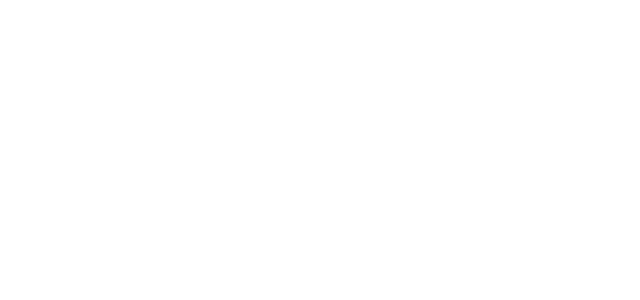
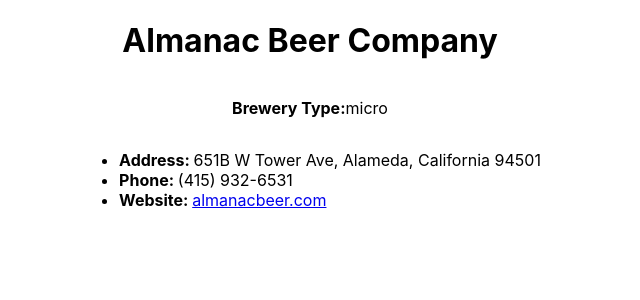
Before and after one commit to nickl72/SEI-Project-3, a React (Create React App) app in the folder brewery-app/: page /show/1 in a window 1280 px wide. Shown: the top 300 px of the page, without its empty margins (330-970 px from the left). Built offline with nearby package versions, Linux system fonts and the light colour scheme.

Commit message:
basic layout complete. Datd added with initial call from BrewDB

```diff
--- a/brewery-app/src/App.js
+++ b/brewery-app/src/App.js
@@ -2,7 +2,7 @@ import { Route } from 'react-router';
 
 // import Header from './components/Header';
 import Homepage from './components/Homepage';
-// import ShowPage from './components/ShowPage';
+import ShowPage from './components/ShowPage';
 // import Footer from './components/Footer';
 
 function App() {
@@ -12,7 +12,10 @@ function App() {
 
       <main>
         <Route exact path="/" component={Homepage} />
-        {/* <Route path="/show" component={ShowPage} /> */}
+        <Route
+          path="/show/:brewid"
+          render={(props) => <ShowPage /*PropsHere*/ />}
+          />
       </main>
 
       {/* <Footer /> */}
--- /dev/null
+++ b/brewery-app/src/components/ShowPage.js
@@ -0,0 +1,94 @@
+import React, {useState} from "react";
+import styled from "styled-components";
+// import Header from "./Header";
+// import Footer from ".Footer";
+
+const brewery = {
+    id: 299,
+    name: "Almanac Beer Company",
+    brewery_type: "micro",
+    street: "651B W Tower Ave",
+    city: "Alameda",
+    state: "California",
+    postal_code: "94501-5047",
+    country: "United States",
+    longitude: "-122.306283180899",
+    latitude: "37.7834497667258",
+    phone: "4159326531",
+    website_url: "http://almanacbeer.com",
+    updated_at: "2018-08-23T23:24:11.758Z"
+}
+
+const ShowPageContainer = styled.div`
+    display: flex;
+    flex-wrap: wrap;
+    flex-direction: column;
+    align-items: center;
+`
+
+const BreweryName = styled.div`
+
+`
+const BrewImage = styled.img`
+
+`
+
+const BrewStats = styled.div`
+
+`
+
+const BrewDiv = styled.div`
+
+`
+
+const Bold = styled.span`
+    font-weight: bold;
+`
+function ShowPage(props) {
+    const [showpageData, setShowpageData] = useState({
+        brewery: brewery
+    })
+
+    function formatPhoneNumber(phoneNumber) {
+        let match = phoneNumber.match(/^(\d{3})(\d{3})(\d{4})$/)
+        if (match) {
+            return `(${match[1]}) ${match[2]}-${match[3]}`
+        }
+    }
+
+    return(
+        <div>
+            {/* <Header /> */}
+            <ShowPageContainer>
+                <BreweryName>
+                    <h1>{showpageData.brewery.name}</h1>
+                </BreweryName>
+                <BrewImage />
+                <BrewStats>
+                    <div className = "stars">
+
+                    </div>
+                    <div>
+                        <p><Bold>Brewery Type:</Bold>{showpageData.brewery.brewery_type}</p>
+                    </div>
+                    <div className ="Price">
+
+                    </div>
+                </BrewStats>
+                <BrewDiv className="about">
+                    <ul>
+                        <li><Bold>Address: </Bold>{showpageData.brewery.street}, {showpageData.brewery.city}, {showpageData.brewery.state} {showpageData.brewery.postal_code.substring(0,5)}</li>
+                        <li><Bold>Phone: </Bold>{formatPhoneNumber(showpageData.brewery.phone)}</li>
+                        <li><Bold>Website: </Bold><a href={showpageData.brewery.website_url}> {showpageData.brewery.website_url.replace("http://","")}</a></li>
+                    </ul>
+                </BrewDiv>
+                <BrewDiv className="Reviews">
+
+                </BrewDiv>
+            </ShowPageContainer>
+            {/* <Footer /> */}
+        </div>
+    )
+}
+
+export default ShowPage;
```
